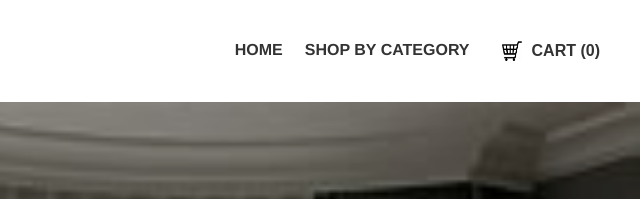
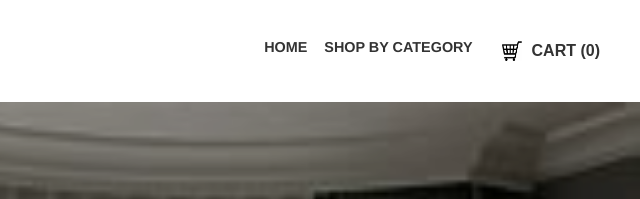
Before and after one commit to OZOUMEEMMANUEL/EMASON-HUB, a plain HTML site: page index.html in a window 1280 px wide. Shown: the top 199 px of the page, 640-1280 px from the left. Drawn offline with Linux system fonts and the light colour scheme.

Commit message:
reduce padding, gap, and font size in navigation styles for improved layout

```diff
--- a/style.css
+++ b/style.css
@@ -33,7 +33,7 @@ nav {
 nav ul {
     list-style: none;
     display: flex;
-    gap: 2px; /* Further reduced gap */
+    gap: 1px; /* Further reduced gap */
     justify-content: flex-end; /* Align items to the right */
     flex-wrap: wrap; /* Allow wrapping on smaller screens */
 }
@@ -50,10 +50,10 @@ nav ul li a,
     transition: color 0.3s;
     background: none;
     border: none;
-    padding: 10px 10px; /* Reduced padding */
+    padding: 8px 8px; /* Reduced padding */
     cursor: pointer;
     border-radius: 5px;
-    font-size: 1em;
+    font-size: 0.9em; /* Reduced font size */
     display: flex;
     align-items: center;
 }
```
